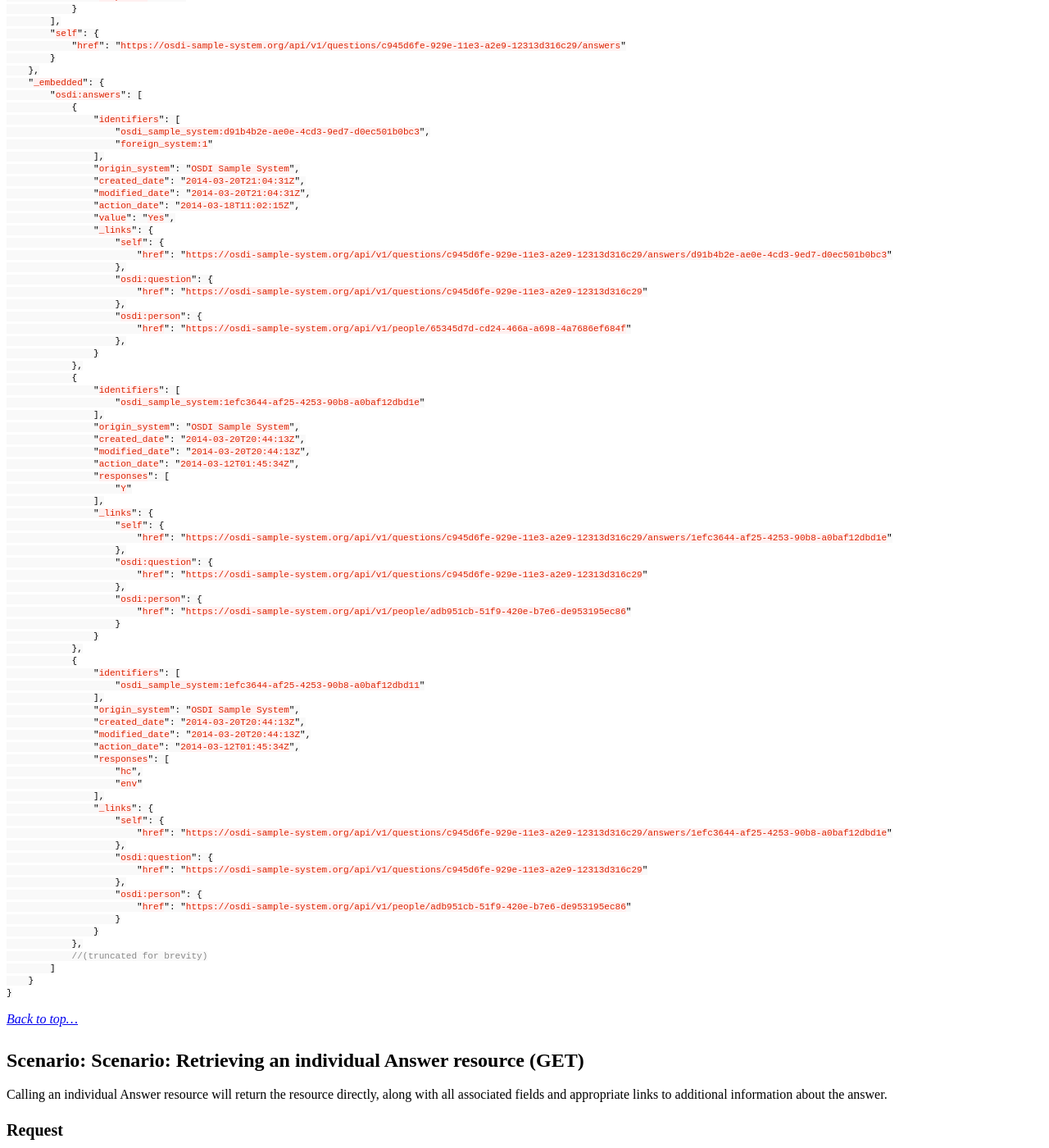
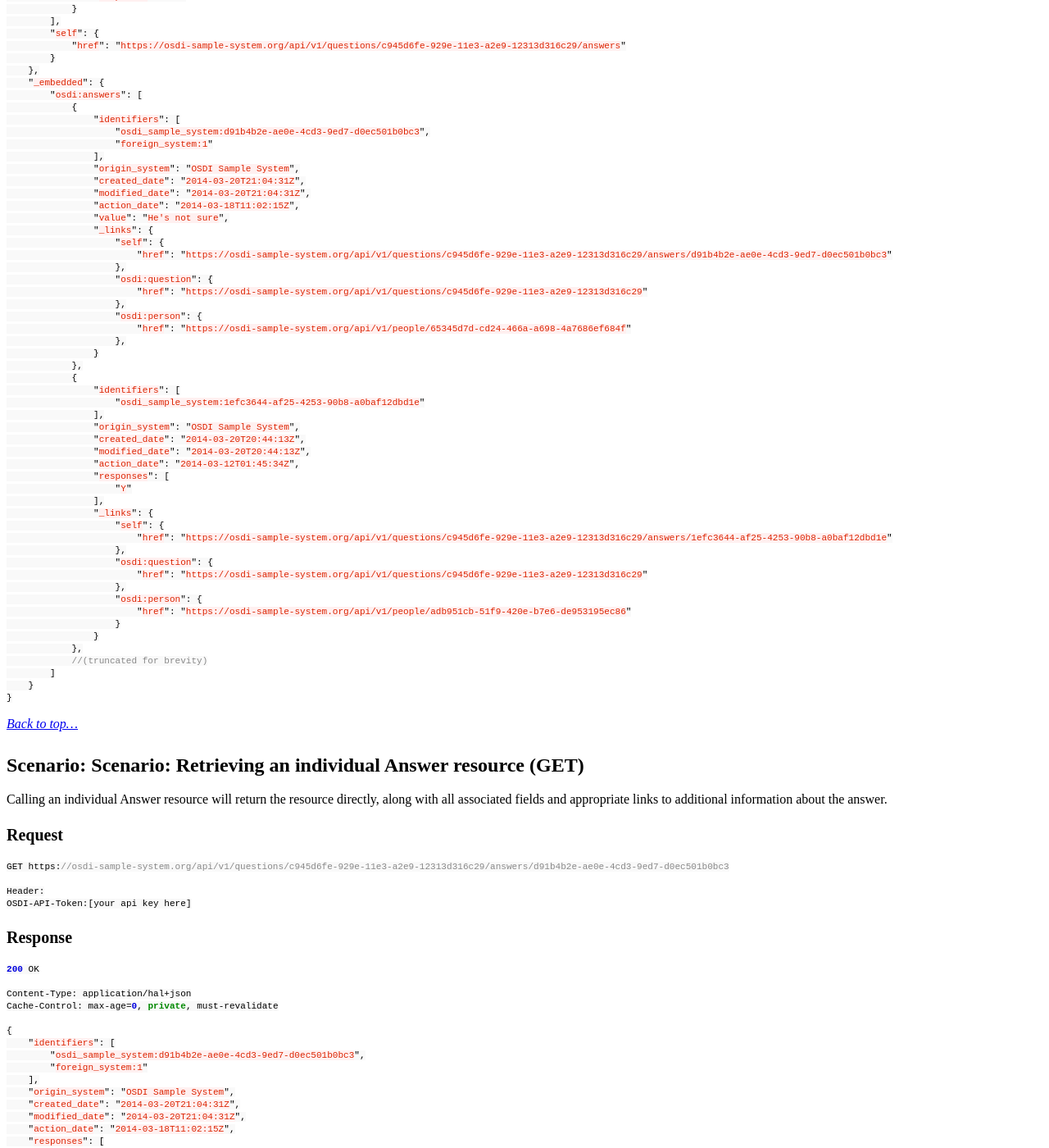
Before and after one commit to opensupporter/osdi-docs, a Jekyll site: the page built from answers.md, in a window 1280 px wide and 1400 px high, scrolled down 3335 px. Shown: the whole window at 82% size. Built offline with Jekyll 4.4.1, drawn with Linux system fonts in a browser that asks for light colours; a style sheet for code colours, icons or effects is not loaded.

Commit message:
small fixes

```diff
--- a/answers.md
+++ b/answers.md
@@ -139,7 +139,7 @@ Cache-Control: max-age=0, private, must-revalidate
                 "created_date": "2014-03-20T21:04:31Z",
                 "modified_date": "2014-03-20T21:04:31Z",
                 "action_date": "2014-03-18T11:02:15Z",
-                "value": "Yes",
+                "value": "He's not sure",
                 "_links": {
                     "self": {
                         "href": "https://osdi-sample-system.org/api/v1/questions/c945d6fe-929e-11e3-a2e9-12313d316c29/answers/d91b4b2e-ae0e-4cd3-9ed7-d0ec501b0bc3"
@@ -162,30 +162,6 @@ Cache-Control: max-age=0, private, must-revalidate
                 "action_date": "2014-03-12T01:45:34Z",
                 "responses": [
                     "Y"
-                ],
-                "_links": {
-                    "self": {
-                        "href": "https://osdi-sample-system.org/api/v1/questions/c945d6fe-929e-11e3-a2e9-12313d316c29/answers/1efc3644-af25-4253-90b8-a0baf12dbd1e"
-                    },
-                    "osdi:question": {
-                        "href": "https://osdi-sample-system.org/api/v1/questions/c945d6fe-929e-11e3-a2e9-12313d316c29"
-                    },
-                    "osdi:person": {
-                        "href": "https://osdi-sample-system.org/api/v1/people/adb951cb-51f9-420e-b7e6-de953195ec86"
-                    }
-                }
-            },
-            {
-                "identifiers": [
-                    "osdi_sample_system:1efc3644-af25-4253-90b8-a0baf12dbd11"
-                ],
-                "origin_system": "OSDI Sample System",
-                "created_date": "2014-03-20T20:44:13Z",
-                "modified_date": "2014-03-20T20:44:13Z",
-                "action_date": "2014-03-12T01:45:34Z",
-                "responses": [
-                    "hc",
-                    "env"
                 ],
                 "_links": {
                     "self": {
```
Also changed, not shown: questions.md (+24 -12 lines).
